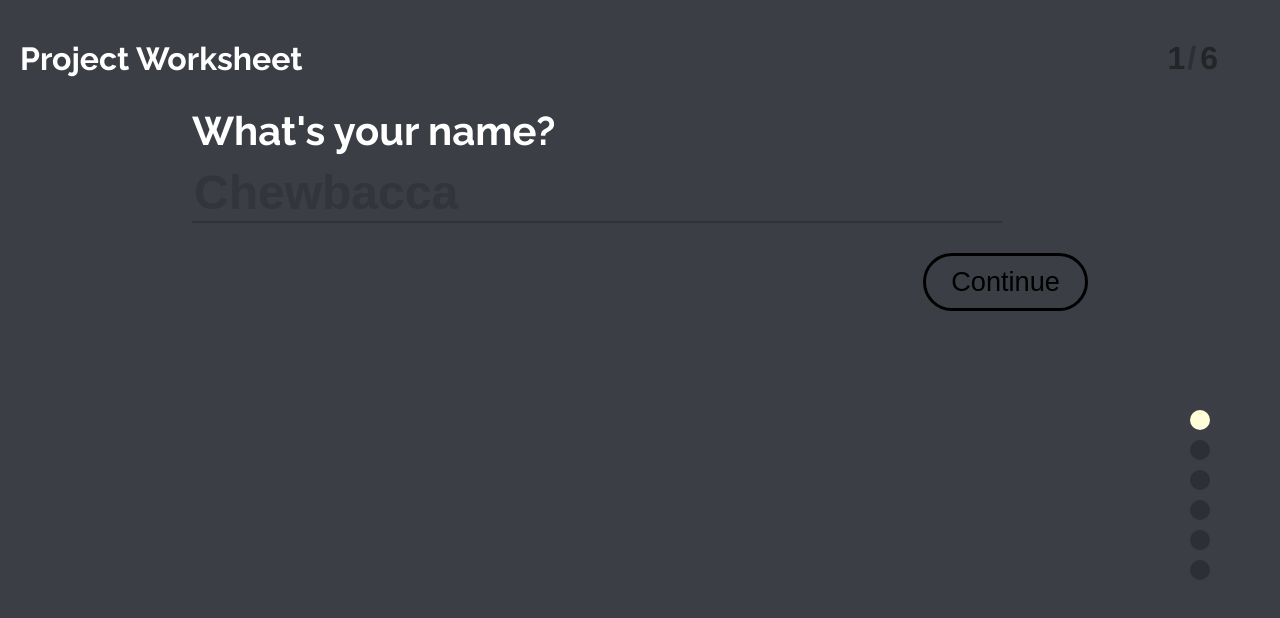
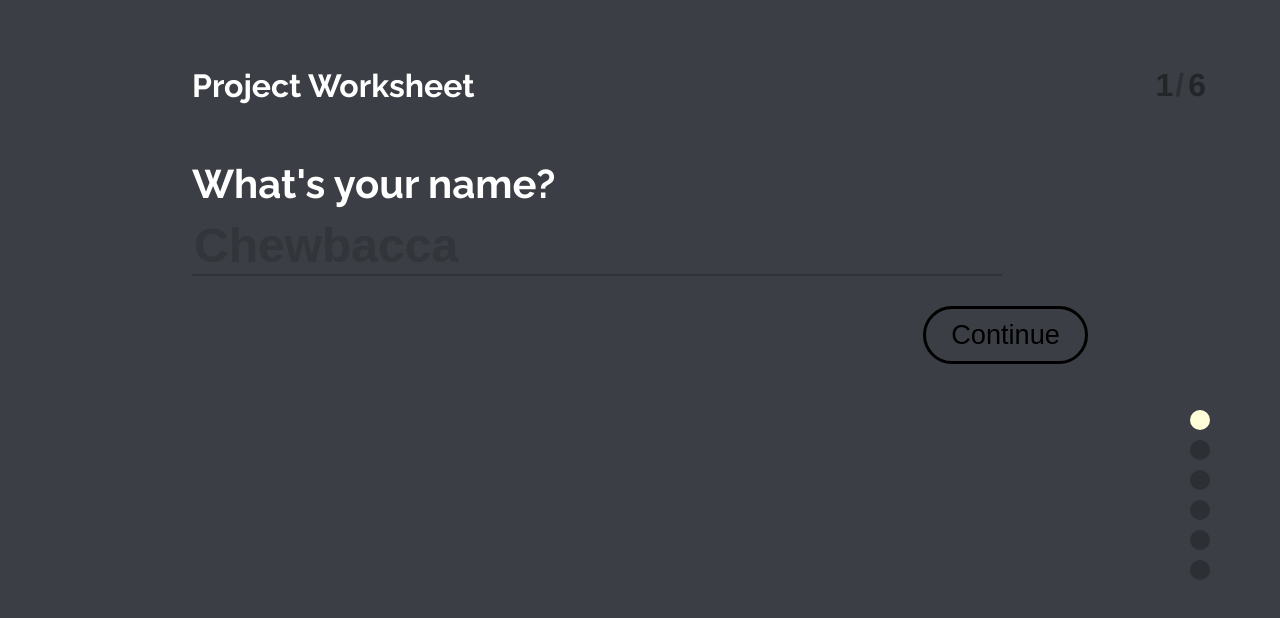
Before and after one commit to toddaustin/fullscreen-form, a plain HTML site: page index.html in a window 1280 px wide. Drawn offline with Linux system fonts and the light colour scheme.

Commit message:
initial push

```diff
--- a/css/styles.css
+++ b/css/styles.css
@@ -8,12 +8,12 @@ body {
 
 header {
     position: relative;
-    margin-top: 40px;
+    margin: 40px auto 0;
+    width: 70%
 }
 
 h2 {
     font-size: 2rem;
-    margin: 0 0 0 20px;
     display: inline-block;
 }
 
@@ -23,7 +23,7 @@ h2 {
     font-family: "Helvetica Neue", Helvetica, Arial, sans-serif;
     letter-spacing: 4px;
     position:absolute;
-    right: 60px;
+    right: -120px;
     top:0;
 }
 
```
